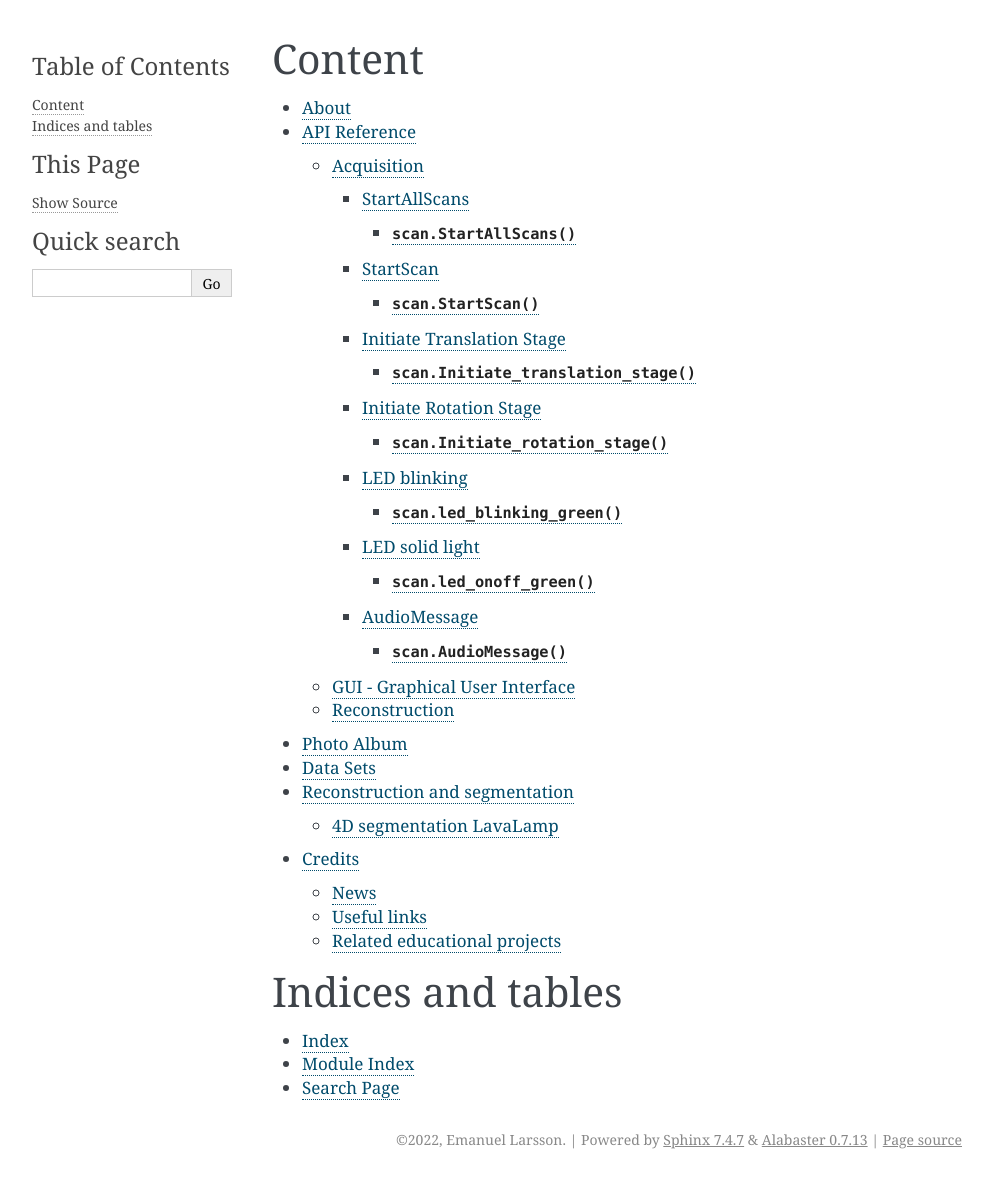
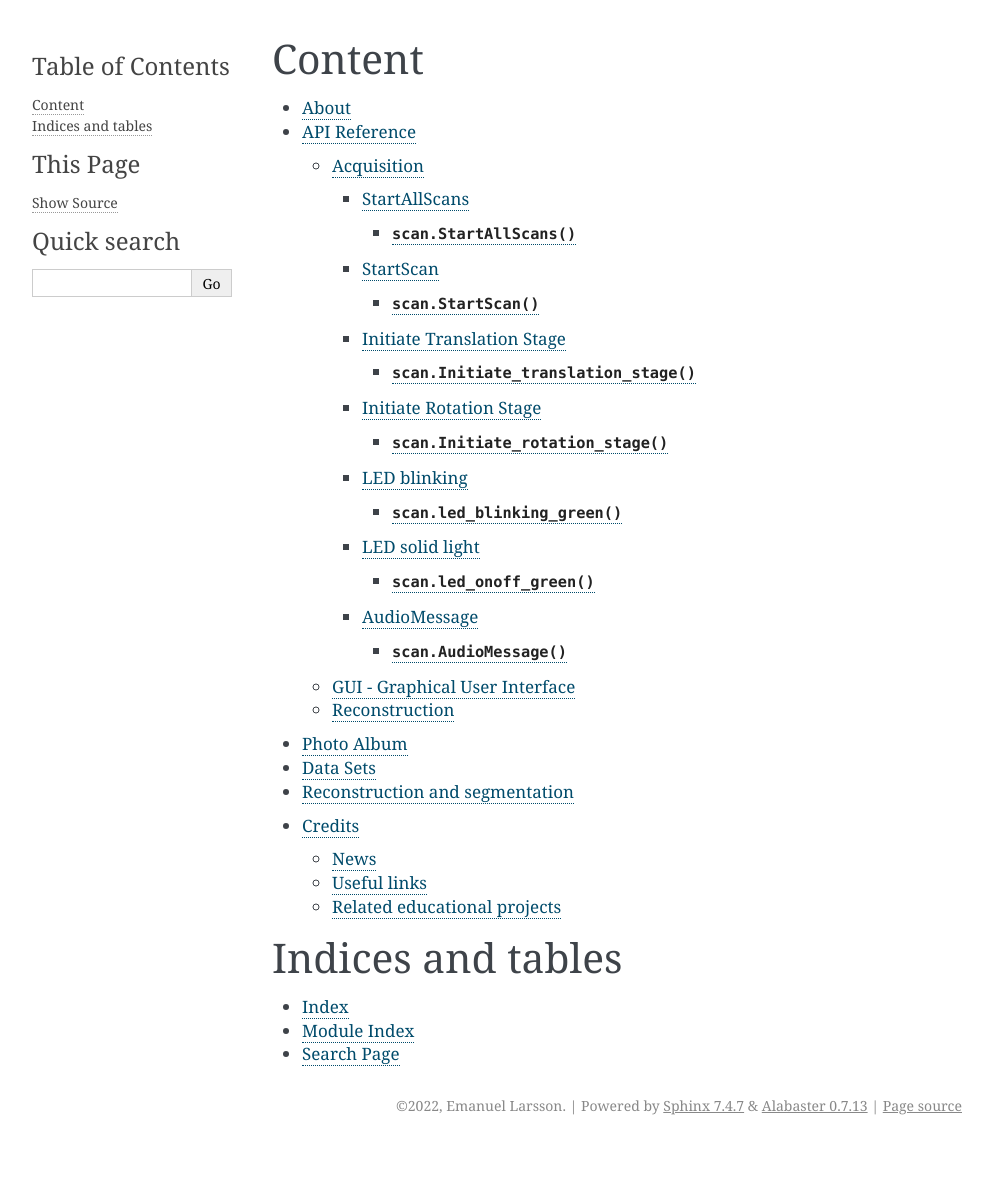
Before and after one commit to mrbreaker86/KBLT, a Sphinx documentation site: the page built from docs/source/index.rst, in a window 1280 px wide. Shown: the whole page, without its empty margins (148-1141 px from the left). Built offline with Sphinx 7.4.7, drawn with Linux system fonts in a browser that asks for light colours; pages that are not in the unit, such as notebooks, are missing from menus; after the commit the page ends 1145 px from its top, so only the background shows below that.

Commit message:
Update conf.py

```diff
--- a/docs/source/conf.py
+++ b/docs/source/conf.py
@@ -37,7 +37,7 @@
 # ones.
 #extensions = ['sphinx.ext.autodoc']
 #extensions = ['sphinx.ext.napoleon', 'sphinx.ext.autodoc', 'sphinx_rtd_theme', 'sphinx.ext.autosummary', 'nbsphinx', 'sphinxcontrib.bibtex']
-extensions = ['sphinx.ext.napoleon', 'sphinx.ext.autodoc', 'alabaster', 'sphinx.ext.autosummary', 'nbsphinx', 'sphinxcontrib.bibtex']
+extensions = ['sphinx.ext.napoleon', 'sphinx.ext.autodoc', 'alabaster', 'sphinx.ext.autosummary', 'sphinxcontrib.bibtex']
 
 bibtex_bibfiles = ['bibtex/news.bib',
 'bibtex/related_projects.bib',
```
